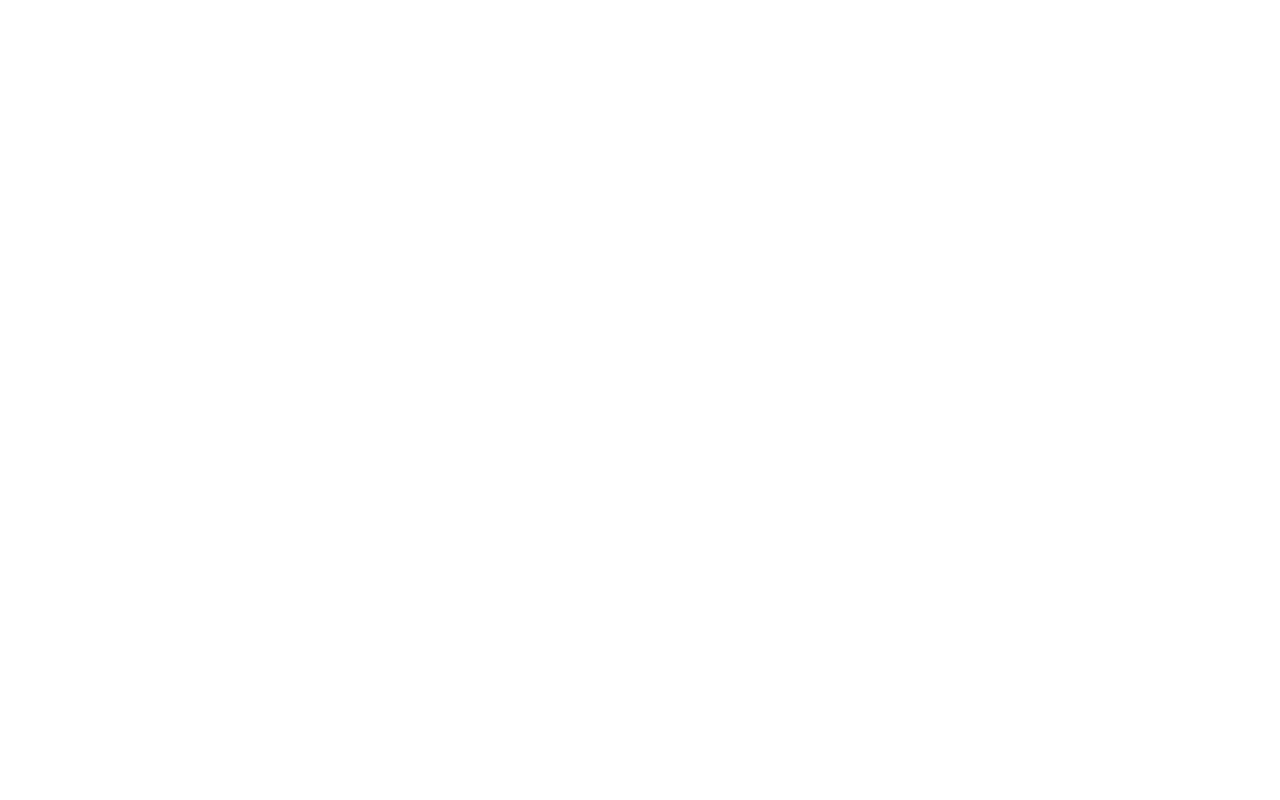
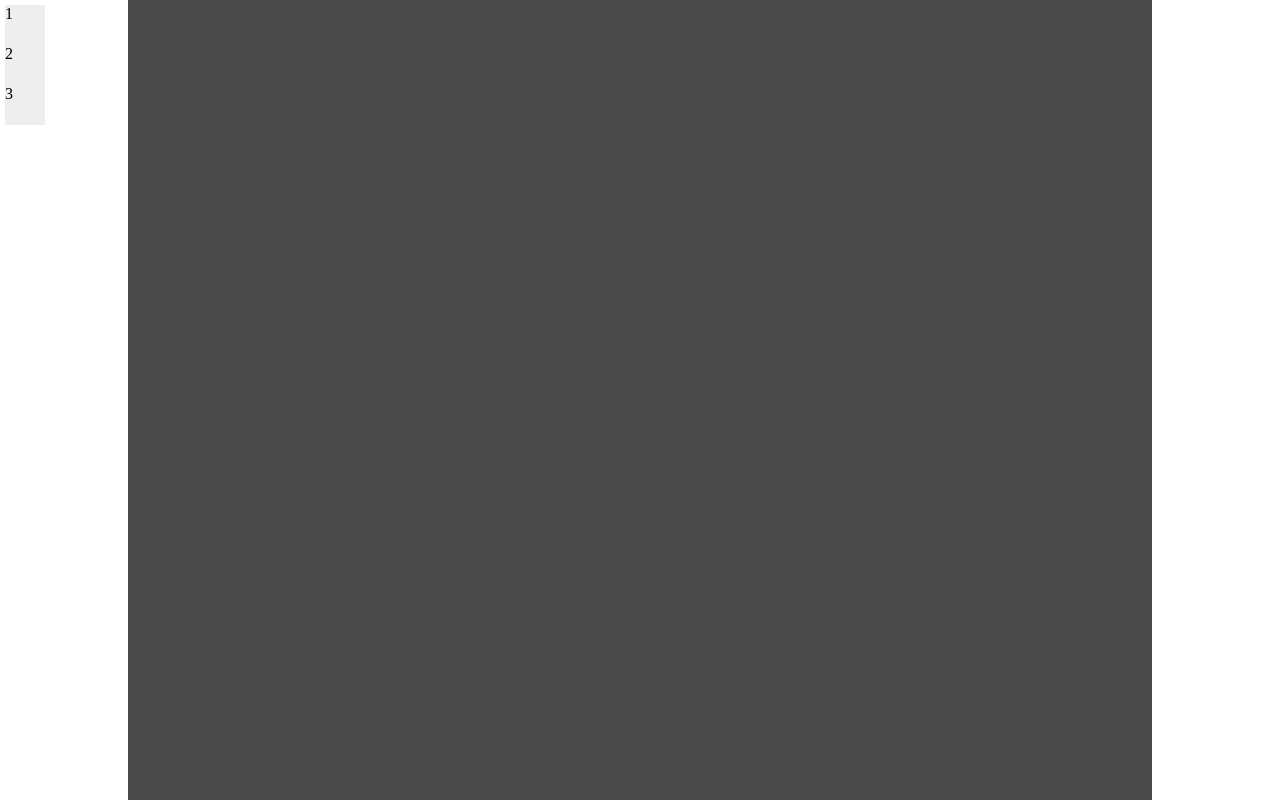
Before and after one commit to marcwhitbread/swap-page-scroll, a website: page app/index.html in a window 1280 px wide. Shown: the top 800 px of the page. Drawn offline with Linux system fonts and the light colour scheme.

Commit message:
added working example

```diff
--- a/app/css/style.css
+++ b/app/css/style.css
@@ -0,0 +1,49 @@
+body {
+  margin: 0;
+  overflow-y: scroll;
+}
+#switch {
+  position: fixed;
+  top: 5px;
+  left: 5px;
+  width: 40px;
+  z-index: 100;
+}
+#switch .item {
+  position: relative;
+  width: 40px;
+  height: 40px;
+  background: #eee;
+  cursor: pointer;
+}
+#switch .item:hover {
+  background: #aaa;
+}
+.layer {
+  top: 0;
+  width: 100%;
+  position: absolute;
+  overflow: hidden;
+  max-height: 100%;
+}
+.layer .page {
+  width: 100%;
+  max-width: 1024px;
+  margin: 0 auto;
+}
+.layer.layer1 .page {
+  min-height: 1400px;
+  background: rgba(50, 50, 50, 0.5);
+}
+.layer.layer2 .page {
+  min-height: 800px;
+  background: rgba(50, 50, 50, 0.5);
+}
+.layer.layer3 .page {
+  min-height: 1000px;
+  background: rgba(50, 50, 50, 0.5);
+}
+.layer.current {
+  position: relative;
+  max-height: none;
+}
--- a/app/index.html
+++ b/app/index.html
@@ -14,7 +14,29 @@
 
 	<body class = ''>
 
+		<div id = 'switch'>
+			<div class = 'item'>1</div>
+			<div class = 'item'>2</div>
+			<div class = 'item'>3</div>
+		</div>
 
+		<div class = 'layer layer1 current'>
+
+			<div class = 'page'></div>
+
+		</div>
+
+		<div class = 'layer layer2'>
+
+			<div class = 'page'></div>
+
+		</div>
+
+		<div class = 'layer layer3'>
+
+			<div class = 'page'></div>
+
+		</div>
 
 		<!-- js includes -->
 		<script type = 'text/javascript' src = 'lib/jquery/dist/jquery.min.js'></script>
--- a/app/js/script.js
+++ b/app/js/script.js
@@ -1,5 +1,13 @@
 $(document).ready(function() {
 
+	$('#switch .item').each(function(i) {
 
+		$(this).on('click', { num: i }, function(e) {
+
+			$('.layer').removeClass('current').eq(e.data.num).addClass('current');
+
+		});
+
+	});
 
 });
--- a/src/less/common.less
+++ b/src/less/common.less
@@ -0,0 +1,67 @@
+body {
+	margin: 0;
+	overflow-y: scroll;
+}
+
+#switch {
+	position: fixed;
+	top: 5px;
+	left: 5px;
+	width: 40px;
+	z-index: 100;
+
+	.item {
+		position: relative;
+		width: 40px;
+		height: 40px;
+		background: #eee;
+		cursor: pointer;
+
+		&:hover {
+			background: #aaa;
+		}
+	}
+}
+
+.layer {
+	top: 0;
+	width: 100%;
+	position: absolute;
+	overflow: hidden;
+	max-height: 100%;
+
+	.page {
+		width: 100%;
+		max-width: 1024px;
+		margin: 0 auto;
+	}
+
+	&.layer1 {
+
+		.page {
+			min-height: 1400px;
+			background: rgba(50, 50, 50, 0.5);
+		}
+	}
+
+	&.layer2 {
+
+		.page {
+			min-height: 800px;
+			background: rgba(50, 50, 50, 0.5);
+		}
+	}
+
+	&.layer3 {
+
+		.page {
+			min-height: 1000px;
+			background: rgba(50, 50, 50, 0.5);
+		}
+	}
+
+	&.current {
+		position: relative;
+		max-height: none;
+	}
+}
```
Also changed, not shown: src/js/common.js (+8 -0 lines).
